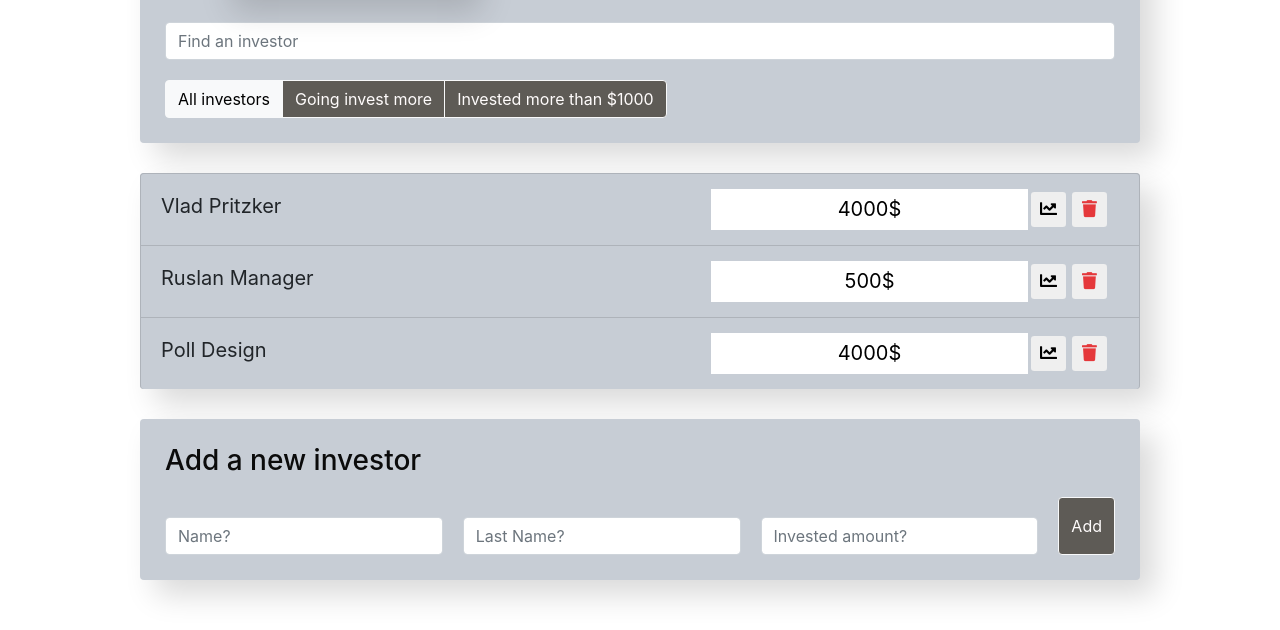
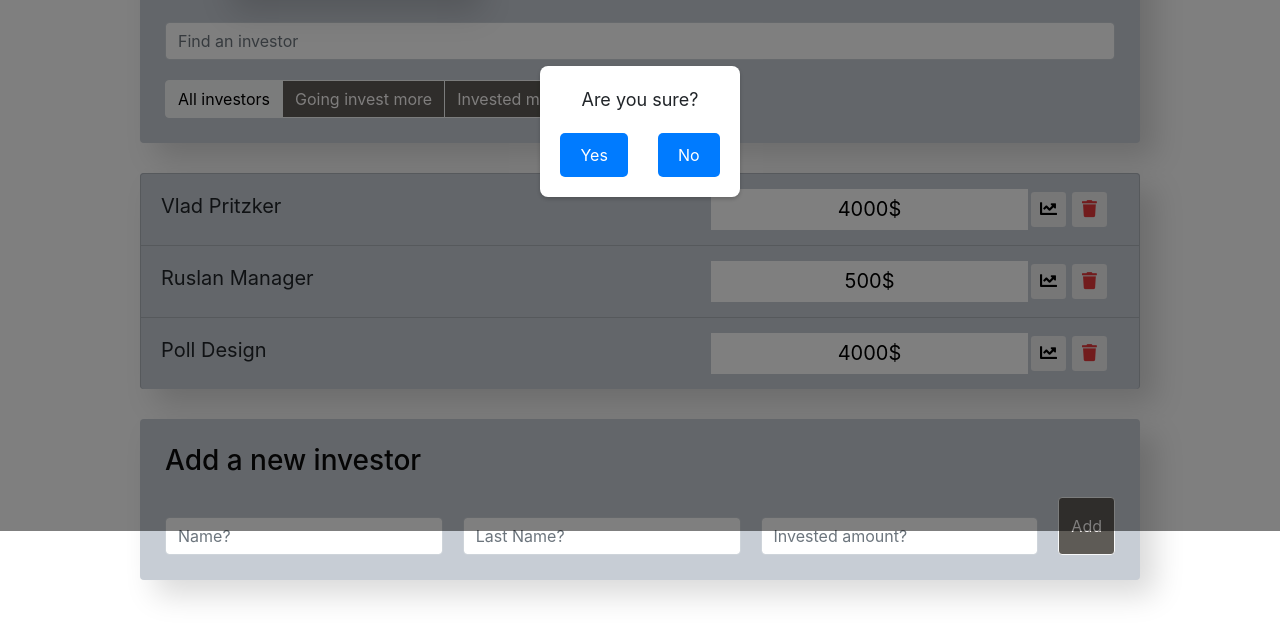
Before and after one commit to VladPritzker/portfolio_financial_securities, a React app: page / in a window 1280 px wide. Both pictures are taken after a click on the button 1089 px from the left and 478 px from the top of the page. Shown: the part 269-899 px from the top of the page. Built offline with nearby package versions, Linux system fonts and the light colour scheme.

Commit message:
Delete buttons

```diff
--- a/src/components/app/app.css
+++ b/src/components/app/app.css
@@ -5,3 +5,55 @@
   .search{
     margin-top: 10px;
   }
+
+
+
+
+/* Add this CSS to your app.css file or create a new CSS file and import it */
+.confirmation-modal {
+  display: none; /* Initially hide the modal */
+  position: fixed; /* Fixed position to overlay the entire page */
+  top: 0;
+  left: 0;
+  width: 100%;
+  height: 100%;
+  background-color: rgba(0, 0, 0, 0.5); /* Semi-transparent background */
+  z-index: 1000; /* Ensure it appears above other content */
+  display: flex;
+  justify-content: center;
+  align-items: center;
+}
+
+.confirmation-box {
+  background-color: #ffffff;
+  border-radius: 8px;
+  padding: 20px;
+  box-shadow: 0px 2px 4px rgba(0, 0, 0, 0.2);
+  text-align: center;
+}
+
+.confirmation-modal p {
+  font-size: 18px;
+  margin-bottom: 20px;
+}
+
+.confirmation-modal button {
+  padding: 10px 20px;
+  background-color: #007bff;
+  color: #fff;
+  border: none;
+  border-radius: 5px;
+  cursor: pointer;
+  transition: background-color 0.3s;
+}
+
+.confirmation-modal button:hover {
+  background-color: #415870;
+}
+
+/* Add margin to the "No" button */
+.confirmation-modal button + button {
+  margin-left: 30px; /* Adjust the margin as needed */
+}
+
+/* Add this CSS to your app.css file or create a new CSS file and import it */
--- a/src/components/app/app.js
+++ b/src/components/app/app.js
@@ -19,6 +19,14 @@ function App() {
   const [firstName, setFirstName] = useState(''); // State for first name
   const [lastName, setLastName] = useState('');   // State for last name
   const [investedAmount, setInvestedAmount] = useState(''); // State for invested amount
+  const [isDeleteConfirmationVisible, setDeleteConfirmationVisible] = useState(false);
+  const [indexToDelete, setIndexToDelete] = useState(null);
+  const toggleDeleteConfirmation = (index) => {
+    setIndexToDelete(index);
+    setDeleteConfirmationVisible(!isDeleteConfirmationVisible);
+  };
+
+
 
   const onRiseCount = data ? data.filter((item) => item.onrise === true).length : 0;
   const moreThan100 = data ? data.filter((item) => parseInt(item.investedAmount) > 1000).length : 0;
@@ -51,6 +59,11 @@ function App() {
     setInvestedAmount('');
   };
 
+  const handleDeleteInvestor = (index) => {
+    const updatedData = data.filter((item) => item.index !== index);
+    setData(updatedData);
+    setDeleteConfirmationVisible(false);
+  };
 
 
   const onRiseStar = (index) => {
@@ -133,7 +146,12 @@ function App() {
         />
       </div>
 
-      <EmployeesList displayedData={displayedData} data={data} onRiseStar={onRiseStar} />
+      <EmployeesList
+        displayedData={displayedData}
+        data={data}
+        onRiseStar={onRiseStar}
+        toggleDeleteConfirmation={toggleDeleteConfirmation} // Pass the function here
+        />
       <EmployeesAddForm
         onFormSubmit={handleFormSubmit}
         firstName={firstName}
@@ -143,6 +161,16 @@ function App() {
         investedAmount={investedAmount}
         setInvestedAmount={setInvestedAmount}
       />
+  {isDeleteConfirmationVisible && (
+  <div className="confirmation-modal">
+    <div className="confirmation-box">
+      <p>Are you sure?</p>
+      <button onClick={() => handleDeleteInvestor(indexToDelete)}>Yes</button>
+      <button onClick={toggleDeleteConfirmation}>No</button>
+    </div>
+  </div>
+)}
+
     </div>
   );
 }
--- a/src/components/employees-list-item/employees-list-item.js
+++ b/src/components/employees-list-item/employees-list-item.js
@@ -1,7 +1,7 @@
 import React, { useState } from 'react';
 import './employees-list-item.css';
 
-const EmployeesListItem = ({ data, onRiseStar }) => {
+const EmployeesListItem = ({ data, onRiseStar, toggleDeleteConfirmation }) => {
     const [inputValue, setInputValue] = useState(data.investedAmount); // Стейт для управления значением input
 
     const handleCookieClick = () => {
@@ -27,9 +27,10 @@ const EmployeesListItem = ({ data, onRiseStar }) => {
                     <i className="fa fa-chart-line"></i>
                 </button>
 
-                <button type="button" className="btn-trash btn-sm ">
-                    <i className="fas fa-trash"></i>
+                <button  type="button" className="btn-trash btn-sm"onClick={() => toggleDeleteConfirmation(data.index)}>
+                <i className="fas fa-trash"></i>
                 </button>
+
                 <i className={`fa fa-check	 ${data.onrise ? 'like' : ''}`}></i>
             </div>
         </li>
--- a/src/components/employees-list/employees-list.js
+++ b/src/components/employees-list/employees-list.js
@@ -2,9 +2,9 @@ import React from 'react';
 import EmployeesListItem from "../employees-list-item/employees-list-item";
 import './employees-list.css';
 
-const EmployeesList = ({ displayedData, onRiseStar }) => {
+const EmployeesList = ({ displayedData, onRiseStar, toggleDeleteConfirmation }) => {
     return (
-        <ul className="app-list list-group"> {displayedData.map((employee) => (<EmployeesListItem key={employee.index} data={employee} onRiseStar={onRiseStar} />))}
+        <ul className="app-list list-group"> {displayedData.map((employee) => (<EmployeesListItem key={employee.index} data={employee} onRiseStar={onRiseStar} toggleDeleteConfirmation={toggleDeleteConfirmation} />))}
         </ul>
     );
 };
```
